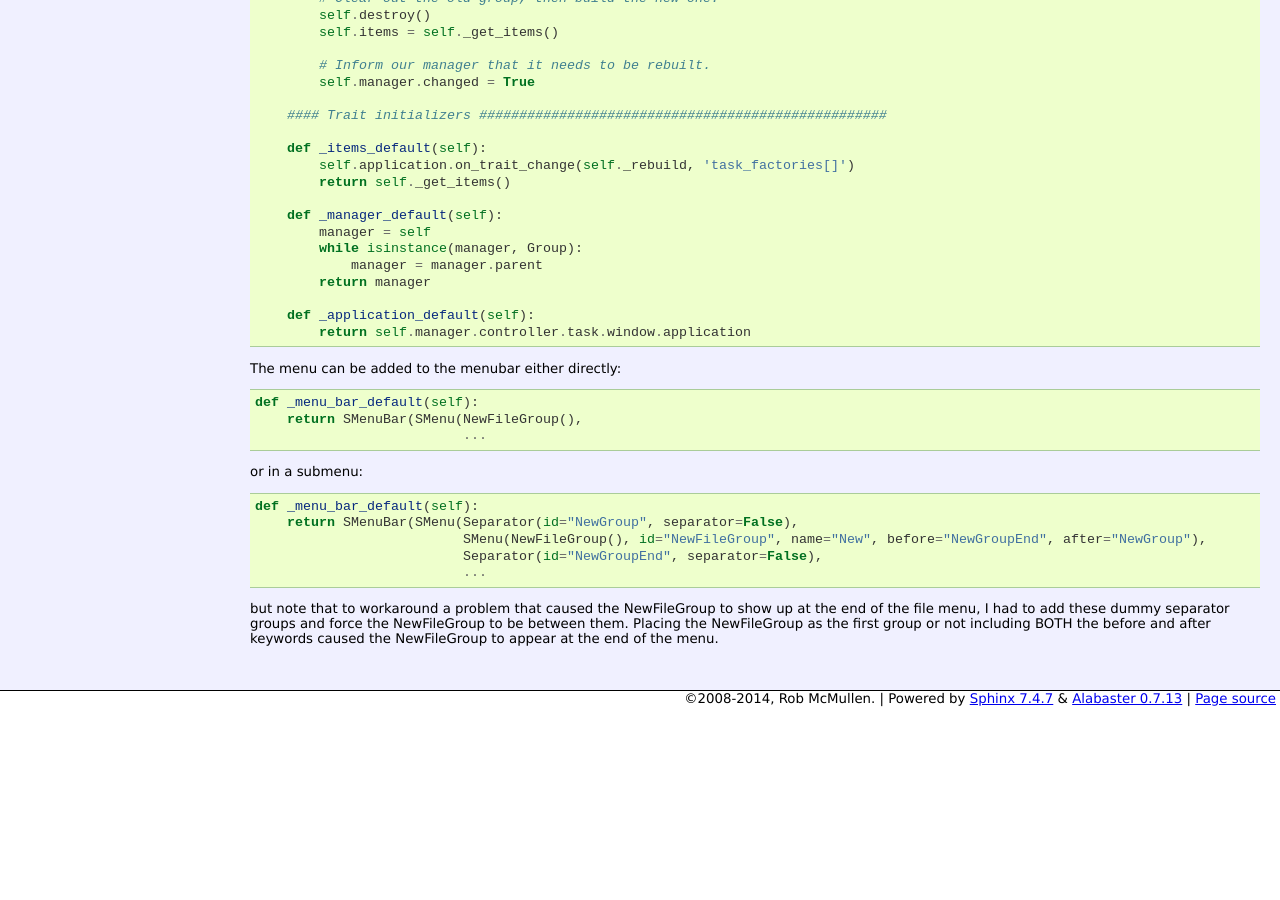
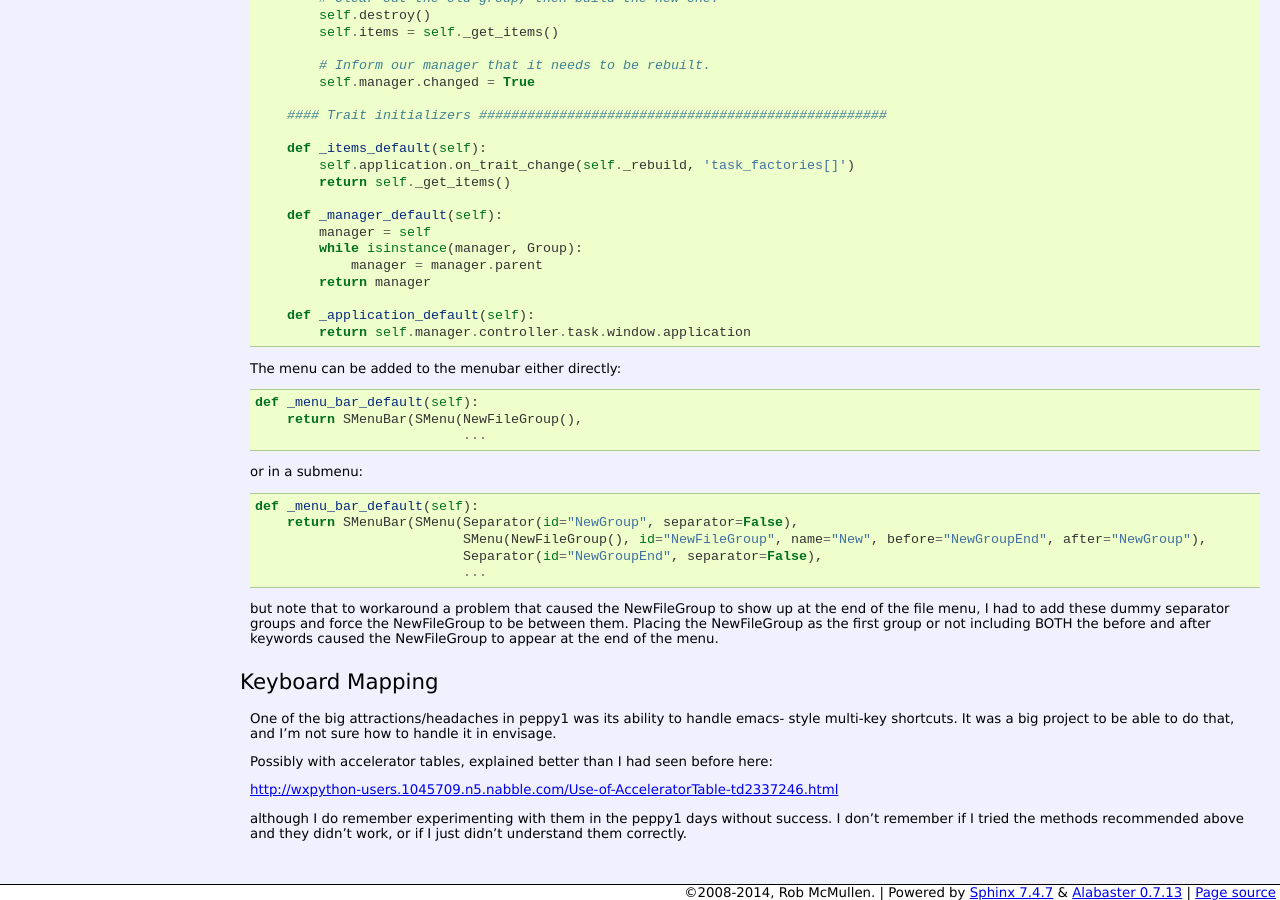
Before and after one commit to robmcmullen/omnivore, a Sphinx documentation site: the page built from docs/menus_and_actions.rst, in a window 1280 px wide and 900 px high, scrolled down 3544 px. Built offline with Sphinx 7.4.7, drawn with Linux system fonts in a browser that asks for light colours; the version number could not be read and is left out; before the commit the page ends 4250 px from its top, so only the background shows below that.

Commit message:
Added link to accelerator table explanation

```diff
--- a/docs/menus_and_actions.rst
+++ b/docs/menus_and_actions.rst
@@ -278,3 +278,18 @@ at the end of the file menu, I had to add these dummy separator groups and
 force the NewFileGroup to be between them.  Placing the NewFileGroup as the
 first group or not including BOTH the before and after keywords caused the
 NewFileGroup to appear at the end of the menu.
+
+Keyboard Mapping
+================
+
+One of the big attractions/headaches in peppy1 was its ability to handle emacs-
+style multi-key shortcuts.  It was a big project to be able to do that, and I'm
+not sure how to handle it in envisage.
+
+Possibly with accelerator tables, explained better than I had seen before here:
+
+http://wxpython-users.1045709.n5.nabble.com/Use-of-AcceleratorTable-td2337246.html
+
+although I do remember experimenting with them in the peppy1 days without
+success.  I don't remember if I tried the methods recommended above and they
+didn't work, or if I just didn't understand them correctly.
```
